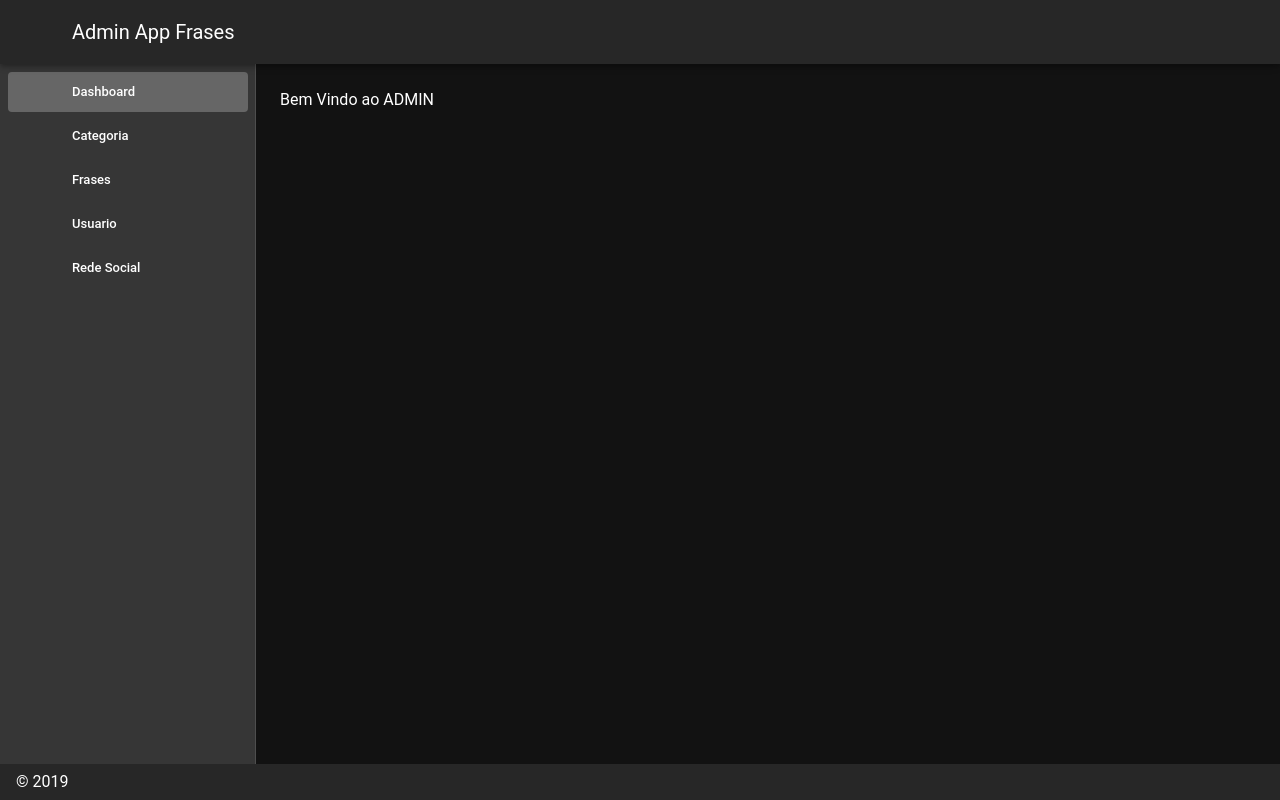
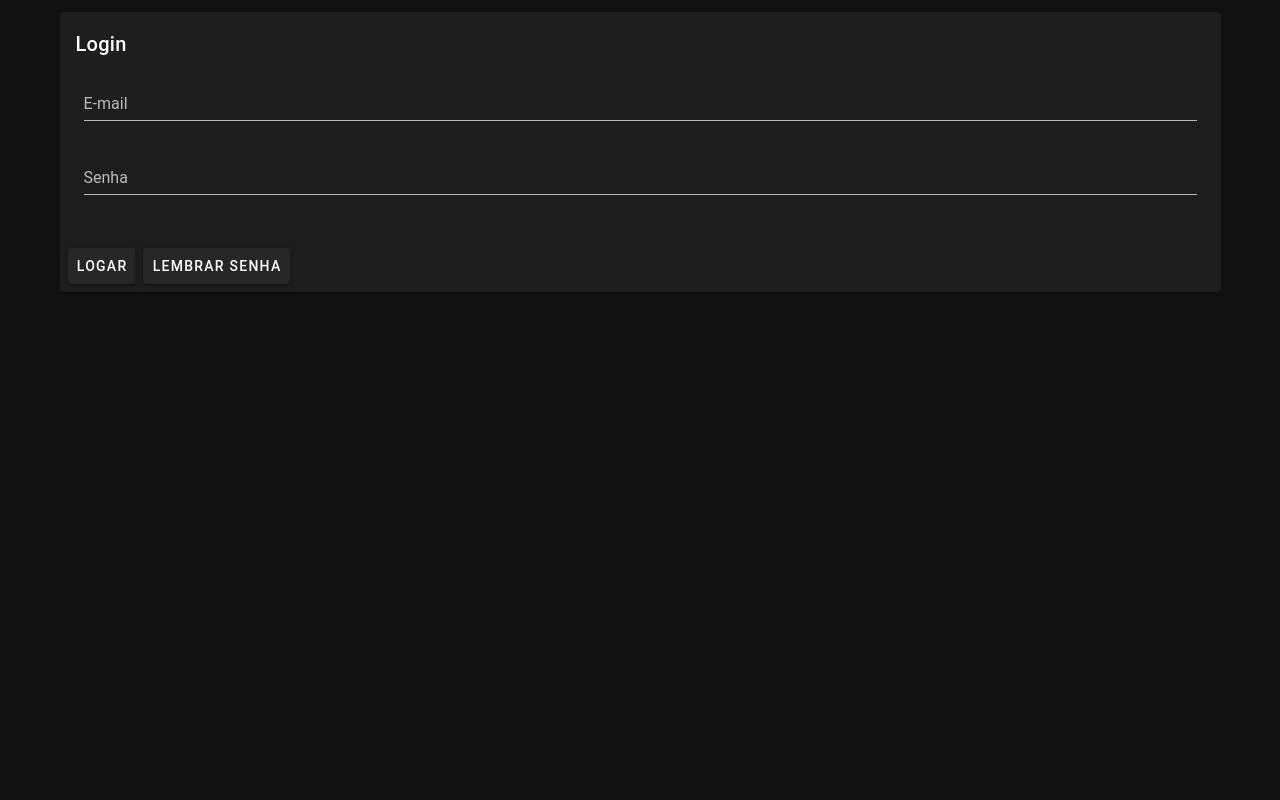
Before and after one commit to fabricadeprogramador/t26-exercicio-book, a Vue app in the folder admin/: page /categoria in a window 1280 px wide. Built offline with nearby package versions, Linux system fonts and the light colour scheme; the HTML template or start-up script is replaced by a standard one.

Commit message:
tela de login com token

```diff
--- a/admin/src/App.vue
+++ b/admin/src/App.vue
@@ -1,5 +1,6 @@
 <template>
   <v-app>
+    <v-container v-if="isLogado()">
       <v-navigation-drawer app clipped v-model="drawer">
         <v-list dense nav>
           <v-list-item v-for="item in items" :key="item.title" :to="item.route">
@@ -10,6 +11,16 @@
             <!-- texto  -->
             <v-list-item-content>
               <v-list-item-title>{{ item.title }}</v-list-item-title>
+            </v-list-item-content>
+          </v-list-item>
+
+          <v-list-item @click="sair()">
+            <v-list-item-icon>
+              <v-icon>mdi-logout</v-icon>
+            </v-list-item-icon>
+            <!-- texto  -->
+            <v-list-item-content>
+              <v-list-item-title>Sair</v-list-item-title>
             </v-list-item-content>
           </v-list-item>
         </v-list>
@@ -27,14 +38,41 @@
       <v-footer app>
         <span>&copy; 2019</span>
       </v-footer>
+    </v-container>
+    <v-container v-if="!isLogado()">
+      <v-card>
+        <v-card-title>Login</v-card-title>
+        <v-card-text>
+          <v-row>
+            <v-col>
+              <v-text-field class="pa-2" required label="E-mail" v-model="usuario.email"></v-text-field>
+              <v-text-field
+                class="pa-2"
+                required
+                label="Senha"
+                v-model="usuario.senha"
+                type="password"
+              ></v-text-field>
+            </v-col>
+          </v-row>
+        </v-card-text>
+        <v-card-actions>
+          <v-btn @click="logar()">Logar</v-btn>
+          <v-btn>Lembrar Senha</v-btn>
+        </v-card-actions>
+      </v-card>
+    </v-container>
   </v-app>
 </template>
 
 <script>
+import axios from "axios";
 export default {
   name: "App",
   data() {
     return {
+      usuario: {},
+      logado: false,
       drawer: null,
       items: [
         { title: "Dashboard", icon: "mdi-view-dashboard", route: "/" },
@@ -50,6 +88,32 @@ export default {
       right: null
     };
   },
+  methods: {
+    isLogado() {
+      return (
+        this.logado == true && localStorage.getItem("user-token") != undefined
+      );
+    },
+
+    sair() {
+      this.logado = false;
+      localStorage.removeItem("user-token");
+      this.usuario = {};
+    },
+    logar() {
+      axios
+        .post("http://localhost:3000/gerar-token", this.usuario)
+        .then(response => {
+          localStorage.setItem("user-token", response.data);
+
+          this.logado = true;
+        })
+        .catch(error => {
+          console.log(error);
+        });
+    }
+  },
+
   created() {
     this.$vuetify.theme.dark = true;
   }
```
Lines whose indentation alone changed are shown as unchanged.
